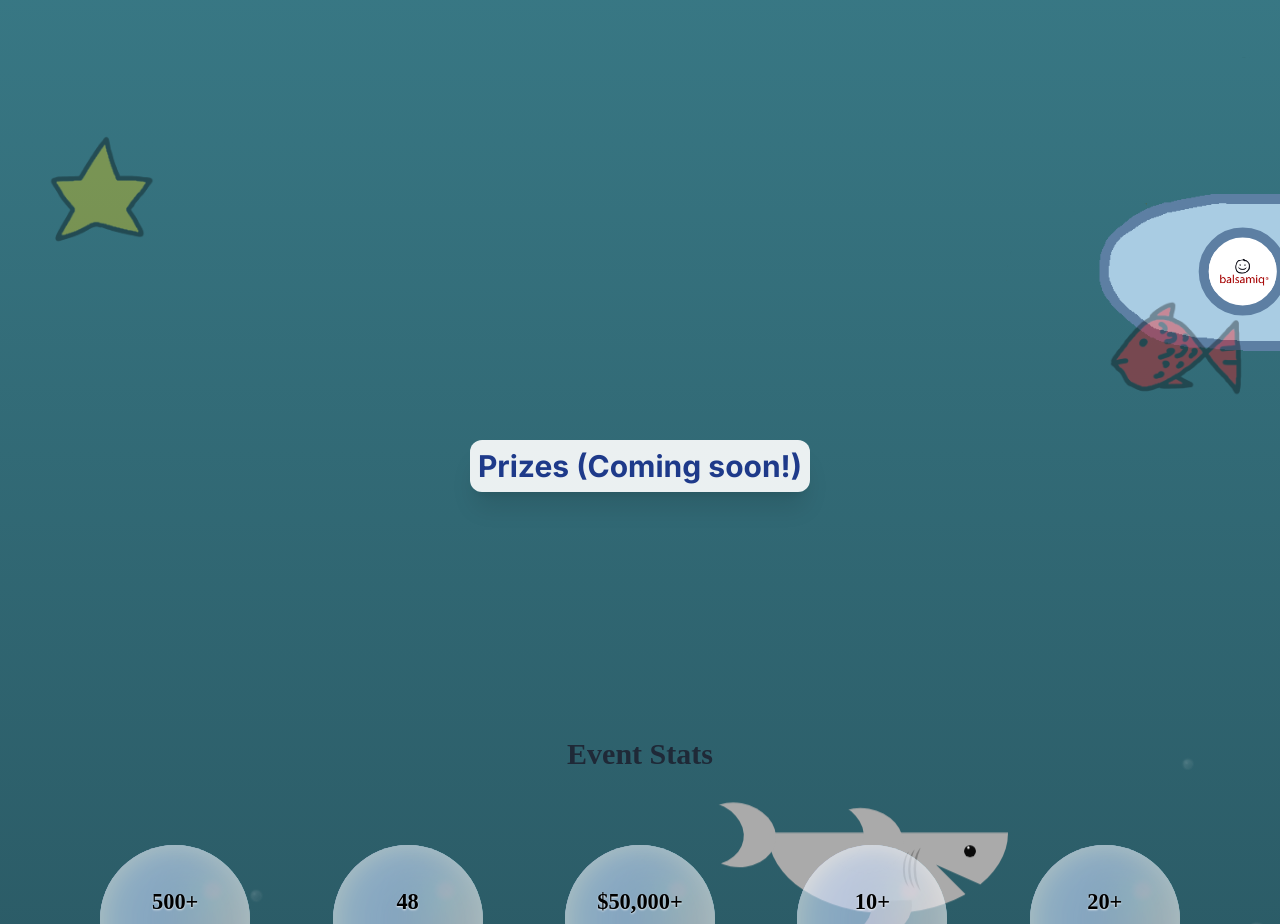
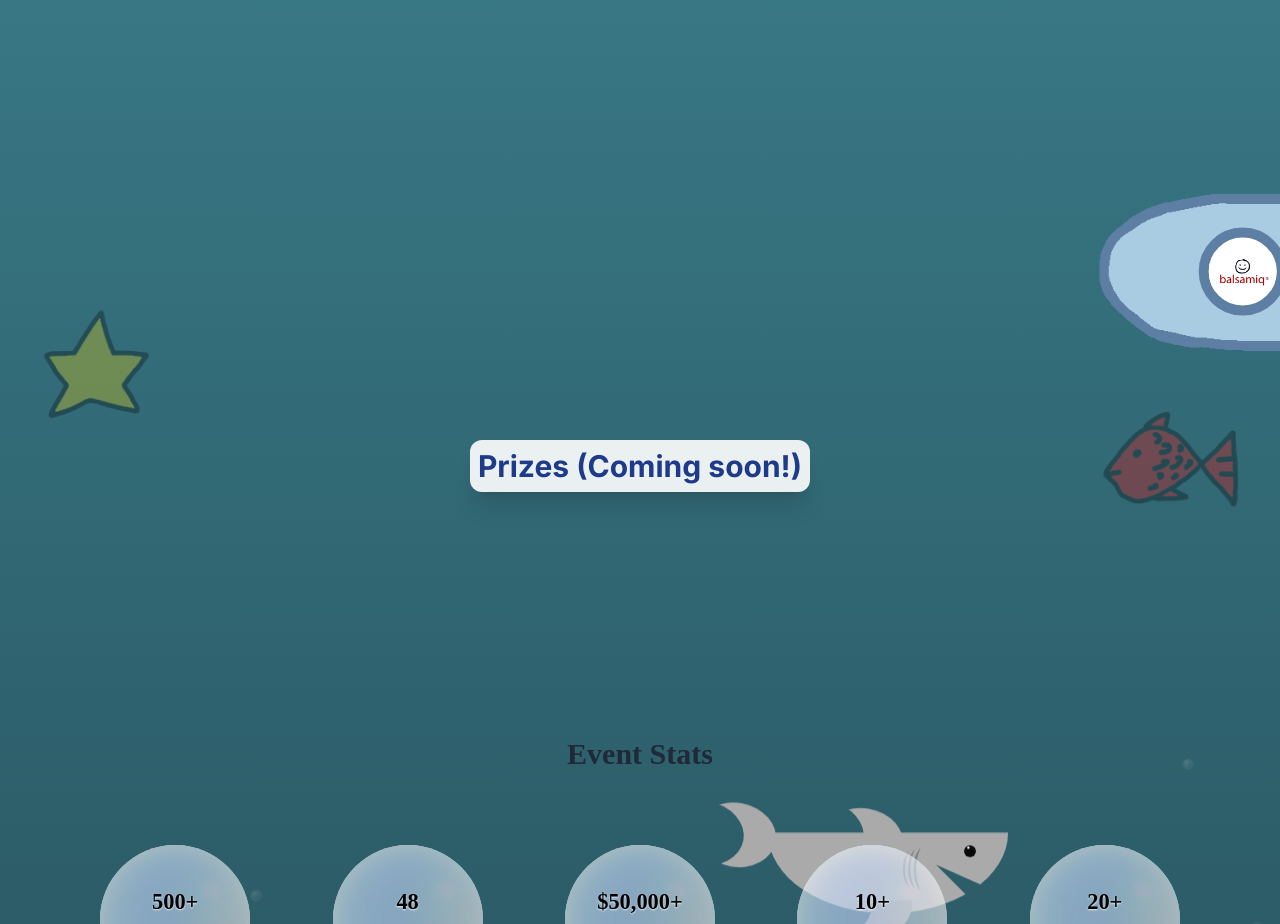
Before and after one commit to bryanmax9/beachhacks2025, a Next.js app: page / in a window 1280 px wide. Shown: the part 3280-4204 px from the top of the page. Built offline with nearby package versions, Linux system fonts and the light colour scheme; a web font is replaced by a local one.

Commit message:
prize fix

```diff
--- /dev/null
+++ b/src/app/(landing)/_components/prizes.css
@@ -0,0 +1,17 @@
+.floating {
+    animation: float 3s ease-in-out infinite;
+}
+
+@keyframes float {
+    0% {
+        transform: translateY(0);
+    }
+
+    50% {
+        transform: translateY(-20px);
+    }
+
+    100% {
+        transform: translateY(0);
+    }
+}
--- a/src/app/(landing)/_components/prizes.tsx
+++ b/src/app/(landing)/_components/prizes.tsx
@@ -1,14 +1,14 @@
 
-import PrizeWidget from "./prize_widget"
 import red_fish from "../../../../public/red_fish.png"
 import star_fish from "../../../../public/star_fish.png"
+import "./prizes.css"
 import Image from "next/image"
 export default function Prizes() {
     return (
         <div className="relative flex items-center flex-col justify-center align-middle w-full">
             <h2 className="text-3xl font-bold mb-4 text-blue-900 bg-white bg-opacity-90 p-2 shadow-xl rounded-xl w-fit">Prizes (Coming soon!)</h2>
             {/* star fish container to scale on mobile */}
-            <div className="md:w-32 w-24 md:h-32 h-24 absolute z-10 bottom-20 md:left-10 left-5 float-animation">
+            <div className="floating md:w-32 w-24 md:h-32 h-24 absolute z-10 bottom-4 md:left-10 left-5 ">
                 <Image
                     src={star_fish}
                     alt="star_fish"
@@ -16,7 +16,7 @@ export default function Prizes() {
                     objectFit="fill"
                 />
             </div>
-            <div className="md:w-32 w-24 md:h-32 h-24 absolute z-10 md:top-10 top-80 md:right-10 right-4 float-animation">
+            <div className="floating md:w-32 w-24 md:h-32 h-24 absolute z-10 md:top-10 top-80 md:right-10 right-4 ">
                 <Image
                     src={red_fish}
                     alt="red_fish"
```
